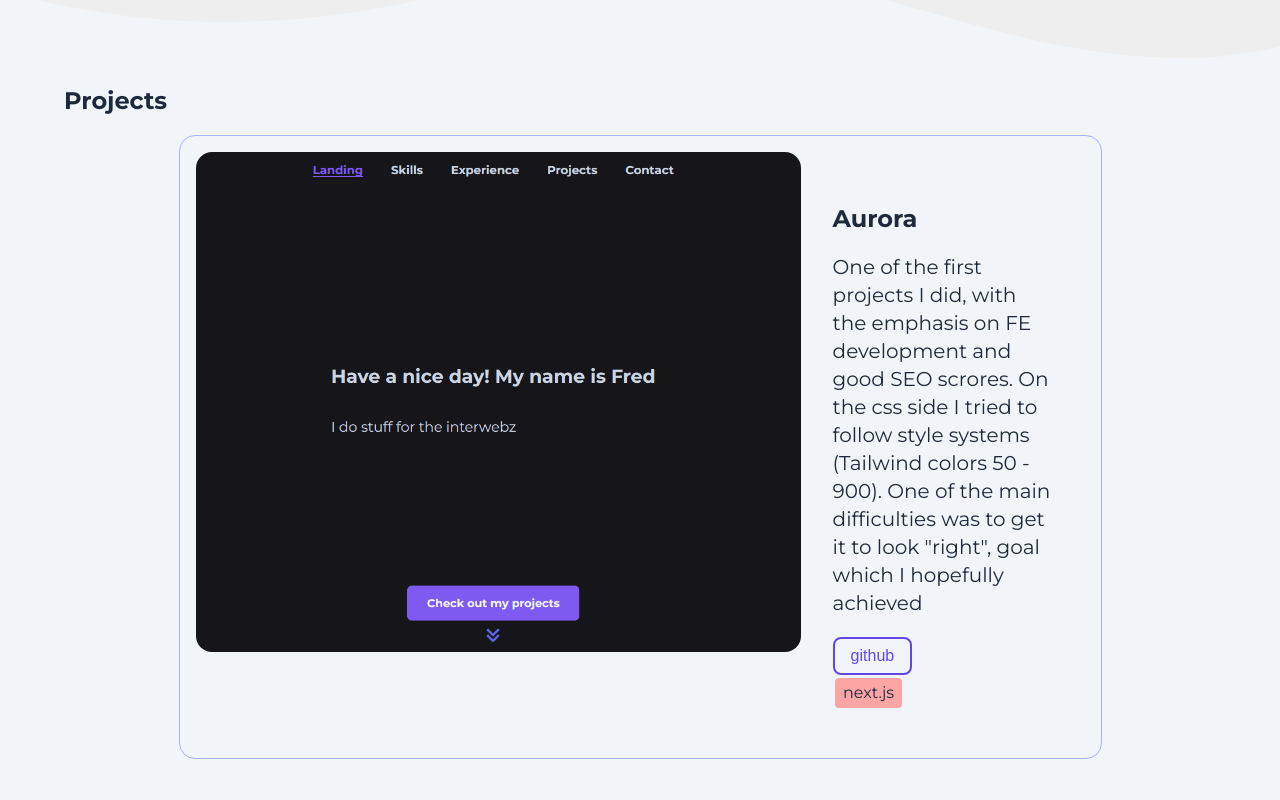
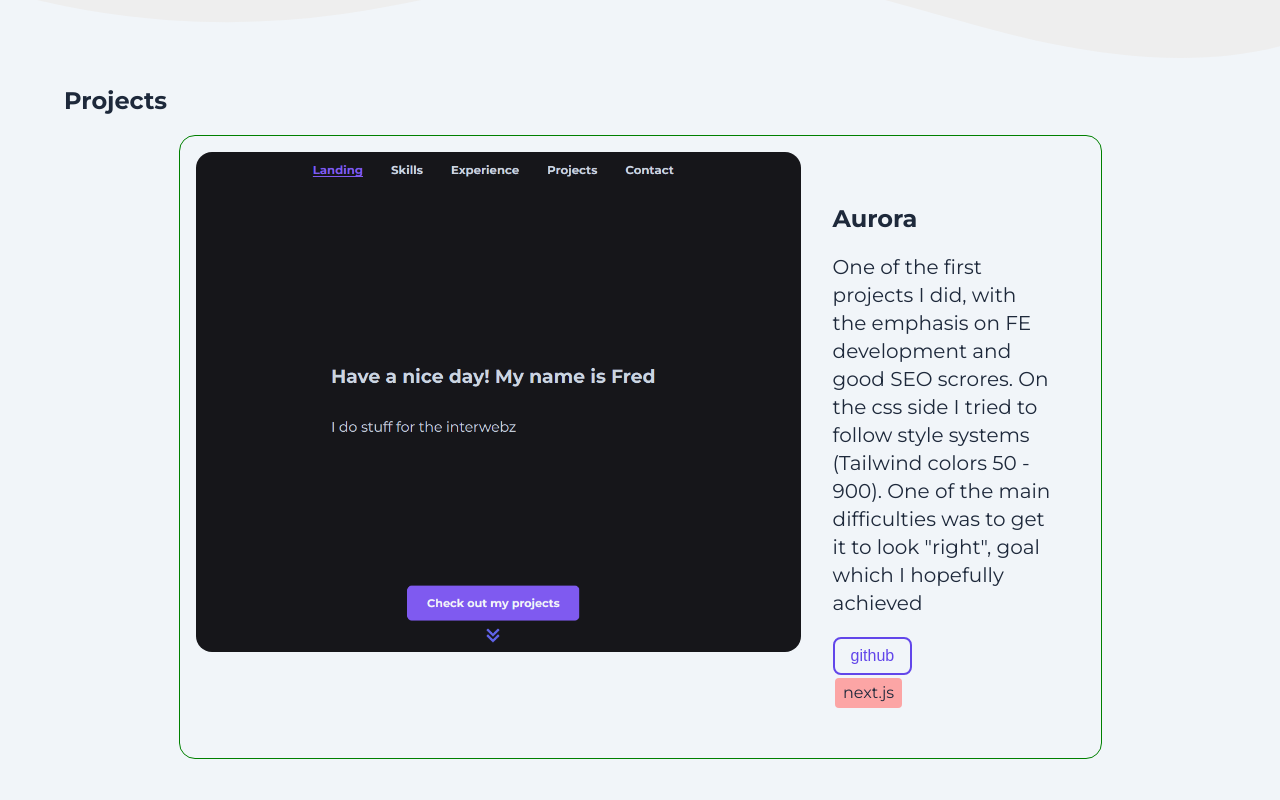
Before and after one commit to Seeru-crypto/aurora_front, a Next.js app: page / in a window 1280 px wide. Shown: the part 3060-3860 px from the top of the page. Built offline with nearby package versions, Linux system fonts and the light colour scheme.

Commit message:
feat: add style system framework

```diff
--- a/src/Themes.ts
+++ b/src/Themes.ts
@@ -13,7 +13,7 @@ const lime = {
   $400: '#a3e635',
   $500: '#84cc16',
   $600: '#65a30d',
-}
+};
 
 const emerald = {
   $300: '#6ee7b7',
@@ -21,7 +21,7 @@ const emerald = {
   $500: '#10b981',
   $600: '#059669',
   $700: '#047857',
-}
+};
 
 const size = {
   $100: '8px',
@@ -72,8 +72,32 @@ const gray = {
   $700: '#1F2733',
   $800: '#1e293b',
   $900: '#0f172a',
-  $950: '#16161a'
+  $950: '#16161a',
 };
+
+// const viewSizesMax = {
+//   // Small tablets and large smartphones (landscape view)
+//   $screenSm: '576px',
+//
+//   // Small tablets (portrait view)
+//   $screenMd: '768px',
+//
+//   // Tablets and small desktops
+//   $screenLg: '992px',
+//
+//   // Large tablets and desktops
+//   $screenXl: '1200px',
+// };
+
+const viewSizesMin = {
+  $screenXs: '576px',
+  $screenSm: '768px',
+  $screenMd: '992px',
+  $screenLg: '1200px',
+  $screenXl: '1400px',
+};
+
+
 
 export const baseTheme = {
   blurAmount: size.$100,
@@ -81,15 +105,16 @@ export const baseTheme = {
   positive: emerald.$500,
   negative: red.$500,
   transition: '350ms linear',
-  primaryFont: "'Montserrat', sans-serif",
-  secondaryFont: "'IBM Plex Mono', monospace",
+  primaryFont: '\'Montserrat\', sans-serif',
+  secondaryFont: '\'IBM Plex Mono\', monospace',
   red,
   gray,
   primaryColor,
   size,
   lime,
   emerald,
-  violet
+  violet,
+  viewSizesMin,
 };
 
 export const DayTheme = {
@@ -98,7 +123,7 @@ export const DayTheme = {
   primary: primaryColor.$600,
   secondary: primaryColor.$200,
   textColor: gray.$800,
-  showCaseBoxShadowColor:primaryColor.$200,
+  showCaseBoxShadowColor: primaryColor.$200,
   detailTextColor: gray.$500,
   buttonTextColor: gray.$100,
   buttonHoverTextColor: gray.$900,
@@ -137,5 +162,5 @@ export const NightTheme = {
   backgroundAlternative: gray.$700,
   buttonTextColor: gray.$100,
   experienceBoxShadowColor: gray.$500,
-}
+};
 export type FredTheme = typeof baseTheme & (typeof DayTheme | typeof NightTheme) & DefaultTheme;
--- a/src/pages/_document.js
+++ b/src/pages/_document.js
@@ -5,6 +5,7 @@ export default function Document() {
     <Html>
       <Head>
         <meta name="description" content="Generated by create next app, made by FO" />
+        <meta name="viewport" content="width=device-width, initial-scale=1.0" />
         <link rel="icon" href="/favicon.ico" />
         <link rel="preconnect" href="https://fonts.googleapis.com" />
         <link rel="preconnect" href="https://fonts.gstatic.com" crossOrigin="" />
--- a/src/views/projects/ProjectCard.tsx
+++ b/src/views/projects/ProjectCard.tsx
@@ -131,6 +131,27 @@ const ProjectCardStyle = styled.section`
       }
     }
 
+
+    // @media (min-width: ${(props) => props.theme.viewSizesMin.$screenSm}) {
+    //   border: 1px solid red;
+    // }
+    //
+    // @media (min-width: ${(props) => props.theme.viewSizesMin.$screenMd}) {
+    //   border: 1px solid yellow;
+    // }
+
+    @media (min-width: ${(props) => props.theme.viewSizesMin.$screenLg}) {
+      border: 1px solid green;
+    }
+
+    @media (min-width: ${(props) => props.theme.viewSizesMin.$screenXl}) {
+      border: 1px solid black;
+      //.image {
+      //  height: 10rem;
+      //  width: 15rem;
+      //}
+    }
+
     @media (max-width: 1200px) {
       max-width: 100%;
     }
```
